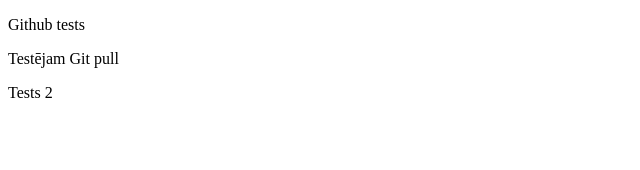
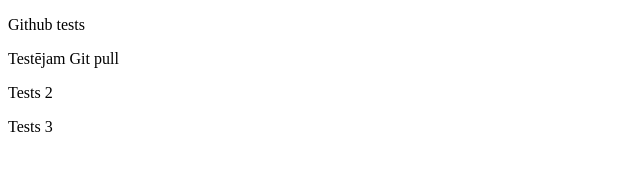
Before and after one commit to raivis-rasnacs/mans_pirmais_repo, a plain HTML site: page index.html in a window 1280 px wide. Shown: the full height of the page, 0-640 px from the left. Drawn offline with Linux system fonts and the light colour scheme.

Commit message:
Modified index

```diff
--- a/index.html
+++ b/index.html
@@ -10,5 +10,6 @@
     <p>Github tests</p>
     <p>Testējam Git pull</p>
     <p>Tests 2</p>
+    <p>Tests 3</p>
 </body>
 </html>
```
